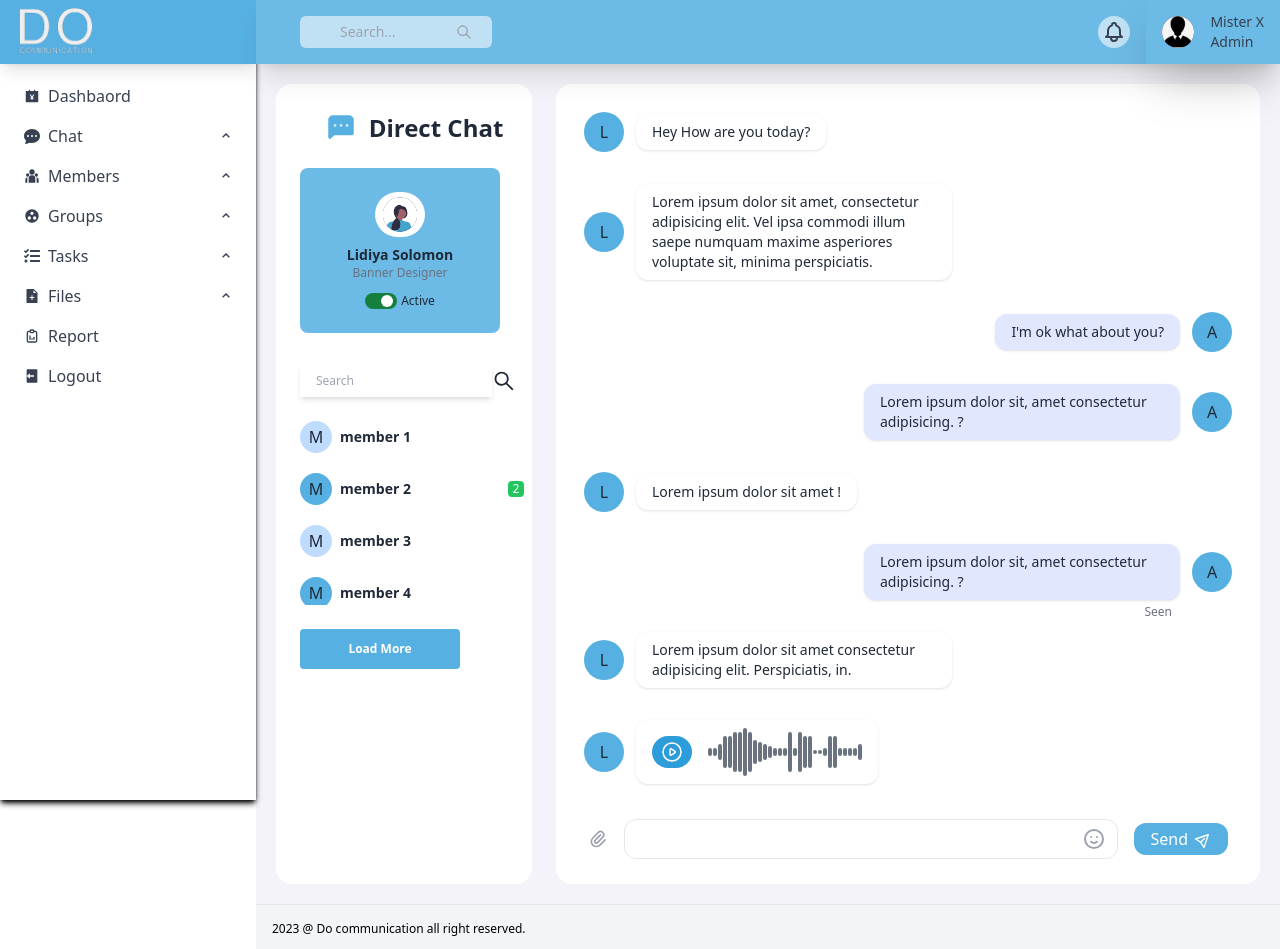
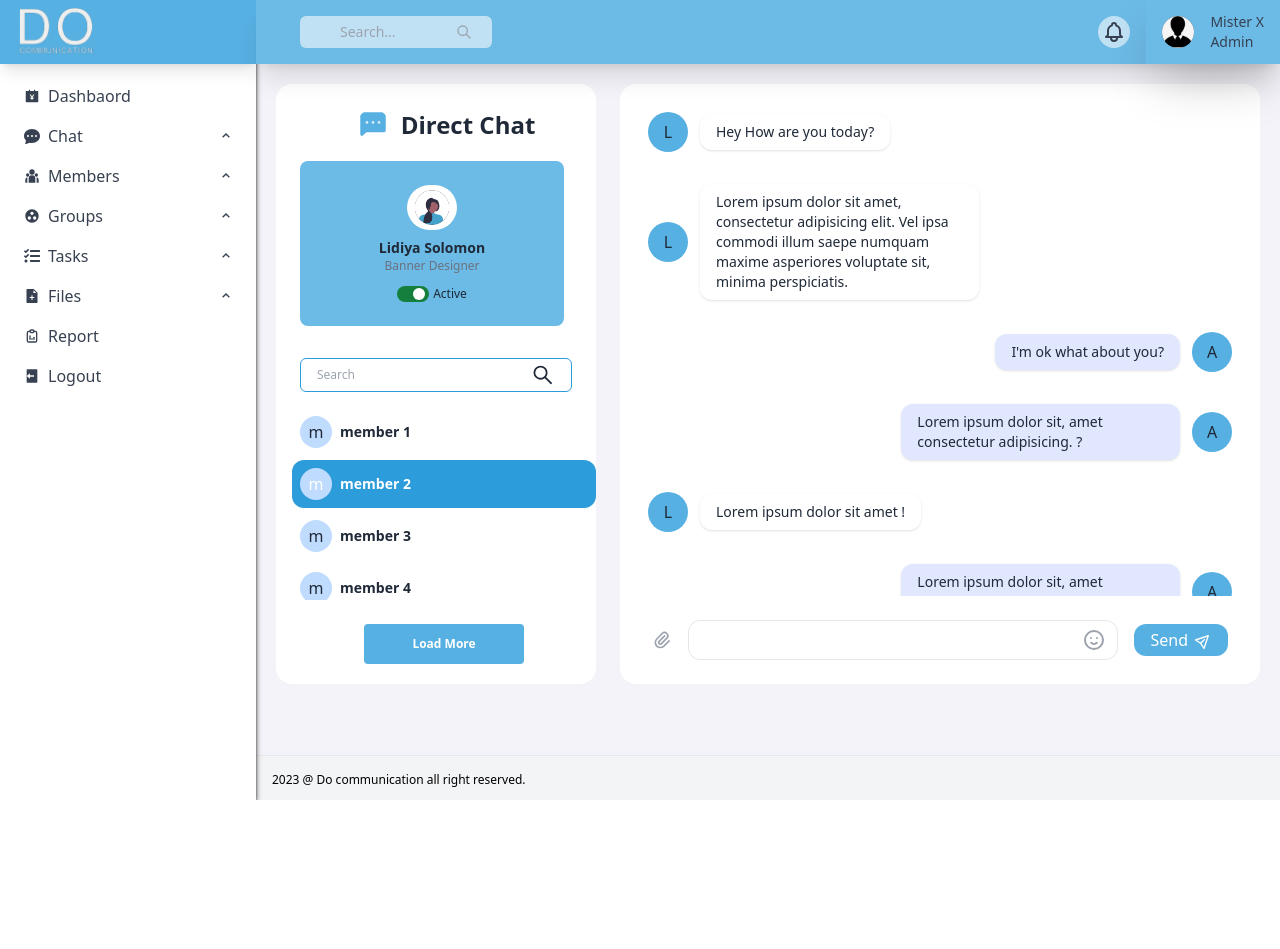
Before and after one commit to do-communication/do-communication, a Next.js app: page /admin/chats/directChat in a window 1280 px wide. After the commit the page ends 800 px from the top, so only its background shows below. Built offline with nearby package versions, Linux system fonts and the light colour scheme.

Commit message:
code refactor

```diff
--- a/src/pages/admin/chats/directChat.jsx
+++ b/src/pages/admin/chats/directChat.jsx
@@ -11,7 +11,7 @@ const DirectChat = () => {
   useEffect(() => {
     const filteredData = allMembers.filter(
       (item) =>
-        item.name && item.name.toLowerCase().includes(search.toLowerCase())
+        item?.name && item?.name.toLowerCase().includes(search.toLowerCase())
     );
 
     if (search) {
@@ -23,21 +23,21 @@ const DirectChat = () => {
   return (
     <AdminLayout>
       {/* <!-- component --> */}
-      <div className="flex h-screen antialiased text-gray-800">
-        <div className="flex flex-row h-full w-full pb-0 overflow-x-hidden">
-          <div className="flex flex-col py-5 pl-6 pr-2   w-64 bg-white   rounded-2xl flex-shrink-0">
-            <div className="flex flex-row items-center justify-center h-12 w-full">
-              <div className="flex items-center justify-center rounded-xl text-primary  h-10 w-10">
+      <div className="flex h-[600px] antialiased text-gray-800">
+        <div className="flex flex-row w-full h-full pb-0 overflow-x-hidden">
+          <div className="flex flex-col flex-shrink-0 py-5 pl-6 pr-2 bg-white w-80 rounded-2xl">
+            <div className="flex flex-row items-center justify-center w-full h-12">
+              <div className="flex items-center justify-center w-10 h-10 rounded-xl text-primary">
                 <img
                   src="/images/chat.png"
                   className="w-8 h-8 bg-transparent rounded-2xl"
                 />
               </div>
-              <div className="ml-2 font-bold text-2xl">Direct Chat</div>
+              <div className="ml-2 text-2xl font-bold">Direct Chat</div>
             </div>
             {/* profile part start */}
-            <div className="flex flex-col items-center bg-light opacity-3 border-gray-200 mt-4 mr-6 py-6 px-4 rounded-lg">
-              <div className="h-50 w-50 rounded-full">
+            <div className="flex flex-col items-center px-4 py-6 mt-4 mr-6 border-gray-200 rounded-lg bg-light opacity-3">
+              <div className="rounded-full h-50 w-50">
                 <img
                   src="/images/pp.png"
                   alt="Avatar"
@@ -46,104 +46,87 @@ const DirectChat = () => {
                   className="rounded-full"
                 />
               </div>
-              <div className="text-sm font-semibold mt-2">Lidiya Solomon</div>
+              <div className="mt-2 text-sm font-semibold">Lidiya Solomon</div>
               <div className="text-xs text-gray-500">Banner Designer</div>
               <div className="flex flex-row items-center mt-3">
-                <div className="flex flex-col justify-center h-4 w-8 bg-green-700 rounded-full">
-                  <div className="h-3 w-3 bg-white rounded-full self-end mr-1"></div>
+                <div className="flex flex-col justify-center w-8 h-4 bg-green-700 rounded-full">
+                  <div className="self-end w-3 h-3 mr-1 bg-white rounded-full"></div>
                 </div>
-                <div className="leading-none ml-1 text-xs">Active</div>
+                <div className="ml-1 text-xs leading-none">Active</div>
               </div>
             </div>
             {/* profile part end */}
             {/* chat list */}
             <div className="flex flex-col mt-8">
               <div className="flex flex-row items-center justify-between text-xs">
-                <div className="flex pr-4 bg-white border-gray-700 rounded-md ">
+                <div className="flex w-full pr-4 mr-4 bg-white border rounded-md border-secondary ">
                   <input
                     type="search"
                     value={search}
                     onChange={(e) => setSearch(e.target.value)}
-                    className="py-2 pl-4  w-48 border-gray-200 shadow-md outline-none"
+                    className="w-11/12 py-2 pl-4 bg-transparent outline-none"
                     placeholder="Search"
                   />
                   <AiOutlineSearch className="w-6 h-auto" />
                 </div>
               </div>
-              <div className="flex flex-col space-y-1 mt-4 -mx-2 h-48 overflow-y-auto">
-                <button className="flex flex-row items-center hover:bg-opacity-25  hover:bg-secondary rounded-xl p-2">
-                  <div className="flex items-center justify-center h-8 w-8 bg-blue-200 rounded-full">
-                    M
+              <div className="flex flex-col h-48 mt-4 -mx-2 space-y-1 overflow-y-auto">
+                {members.length > 0 &&
+                  members.map((member, index) => (
+                    <button
+                      key={index}
+                      className={`flex flex-row items-center p-2  rounded-xl ${
+                        index === 1
+                          ? "bg-secondary text-white"
+                          : "hover:bg-opacity-25 hover:bg-secondary"
+                      }`}
+                    >
+                      <div className="flex items-center justify-center w-8 h-8 bg-blue-200 rounded-full">
+                        {member.name[0]}
+                      </div>
+                      <div className="ml-2 text-sm font-semibold">
+                        {member.name}
+                      </div>
+                    </button>
+                  ))}
+
+                {members.length === 0 && (
+                  <div className="flex flex-row items-center p-2 hover:bg-opacity-25 hover:bg-secondary rounded-xl">
+                    <div className="ml-2 text-sm font-semibold">
+                      No members found
+                    </div>
                   </div>
-                  <div className="ml-2 text-sm font-semibold">
-                    {members[0].name}
-                  </div>
-                </button>
-                <button className="flex flex-row items-center hover:bg-opacity-25 hover:bg-secondary rounded-xl p-2">
-                  <div className="flex items-center justify-center h-8 w-8 bg-primary rounded-full">
-                    M
-                  </div>
-                  <div className="ml-2 text-sm font-semibold">
-                    {members[1].name}
-                  </div>
-                  <div className="flex items-center justify-center ml-auto text-xs text-white bg-green-500 h-4 w-4 rounded leading-none">
-                    2
-                  </div>
-                </button>
-                <button className="flex flex-row items-center hover:bg-opacity-25 hover:bg-secondary rounded-xl p-2">
-                  <div className="flex items-center justify-center h-8 w-8 bg-blue-200 rounded-full">
-                    M
-                  </div>
-                  <div className="ml-2 text-sm font-semibold">
-                    {members[2].name}
-                  </div>
-                </button>
-                <button className="flex flex-row items-center hover:bg-opacity-25 hover:bg-secondary rounded-xl p-2">
-                  <div className="flex items-center justify-center h-8 w-8  bg-primary rounded-full">
-                    M
-                  </div>
-                  <div className="ml-2 text-sm font-semibold">
-                    {members[3].name}
-                  </div>
-                </button>
-                <button className="flex flex-row items-center hover:bg-opacity-25 hover:bg-secondary rounded-xl p-2">
-                  <div className="flex items-center justify-center h-8 w-8 bg-primary rounded-full">
-                    M
-                  </div>
-                  <div className="ml-2 text-sm font-semibold">
-                    {members[4].name}
-                  </div>
-                </button>
+                )}
               </div>
-              <div className="flex flex-row items-center justify-between text-xs mt-6">
-                <button className=" flex items-center justify-center h-10 w-40 bg-primary hover:bg-bold text-white font-bold py-2 px-4 rounded">
+              <div className="flex items-center justify-center mt-6 text-xs">
+                <button className="flex items-center justify-center w-40 h-10 px-4 py-2 font-bold text-white rounded bg-primary hover:bg-bold">
                   Load More
                 </button>
               </div>
             </div>
             {/* chat list end */}
           </div>
-          <div className="flex flex-col flex-auto h-full  ml-6">
-            <div className="flex flex-col flex-auto flex-shrink-0 rounded-2xl bg-white h-full p-4">
-              <div className="flex flex-col h-full overflow-x-auto mb-4">
+          <div className="flex flex-col flex-auto h-full ml-6">
+            <div className="flex flex-col flex-auto flex-shrink-0 h-full p-4 bg-white rounded-2xl">
+              <div className="flex flex-col h-full mb-4 overflow-x-auto">
                 <div className="flex flex-col h-full">
                   <div className="grid grid-cols-12 gap-y-2">
                     <div className="col-start-1 col-end-8 p-3 rounded-lg">
                       <div className="flex flex-row items-center">
-                        <div className="flex items-center justify-center h-10 w-10 rounded-full bg-primary flex-shrink-0">
+                        <div className="flex items-center justify-center flex-shrink-0 w-10 h-10 rounded-full bg-primary">
                           L
                         </div>
-                        <div className="relative ml-3 text-sm bg-white py-2 px-4 shadow rounded-xl">
+                        <div className="relative px-4 py-2 ml-3 text-sm bg-white shadow rounded-xl">
                           <div>Hey How are you today?</div>
                         </div>
                       </div>
                     </div>
                     <div className="col-start-1 col-end-8 p-3 rounded-lg">
                       <div className="flex flex-row items-center">
-                        <div className="flex items-center justify-center h-10 w-10 rounded-full bg-primary flex-shrink-0">
+                        <div className="flex items-center justify-center flex-shrink-0 w-10 h-10 rounded-full bg-primary">
                           L
                         </div>
-                        <div className="relative ml-3 text-sm bg-white py-2 px-4 shadow rounded-xl">
+                        <div className="relative px-4 py-2 ml-3 text-sm bg-white shadow rounded-xl">
                           <div>
                             Lorem ipsum dolor sit amet, consectetur adipisicing
                             elit. Vel ipsa commodi illum saepe numquam maxime
@@ -153,21 +136,21 @@ const DirectChat = () => {
                       </div>
                     </div>
                     <div className="col-start-6 col-end-13 p-3 rounded-lg">
-                      <div className="flex items-center justify-start flex-row-reverse">
-                        <div className="flex items-center justify-center h-10 w-10 rounded-full bg-primary flex-shrink-0">
+                      <div className="flex flex-row-reverse items-center justify-start">
+                        <div className="flex items-center justify-center flex-shrink-0 w-10 h-10 rounded-full bg-primary">
                           A
                         </div>
-                        <div className="relative mr-3 text-sm bg-indigo-100 py-2 px-4 shadow rounded-xl">
+                        <div className="relative px-4 py-2 mr-3 text-sm bg-indigo-100 shadow rounded-xl">
                           <div>I'm ok what about you?</div>
                         </div>
                       </div>
                     </div>
                     <div className="col-start-6 col-end-13 p-3 rounded-lg">
-                      <div className="flex items-center justify-start flex-row-reverse">
-                        <div className="flex items-center justify-center h-10 w-10 rounded-full bg-primary flex-shrink-0">
+                      <div className="flex flex-row-reverse items-center justify-start">
+                        <div className="flex items-center justify-center flex-shrink-0 w-10 h-10 rounded-full bg-primary">
                           A
                         </div>
-                        <div className="relative mr-3 text-sm bg-indigo-100 py-2 px-4 shadow rounded-xl">
+                        <div className="relative px-4 py-2 mr-3 text-sm bg-indigo-100 shadow rounded-xl">
                           <div>
                             Lorem ipsum dolor sit, amet consectetur adipisicing.
                             ?
@@ -177,25 +160,25 @@ const DirectChat = () => {
                     </div>
                     <div className="col-start-1 col-end-8 p-3 rounded-lg">
                       <div className="flex flex-row items-center">
-                        <div className="flex items-center justify-center h-10 w-10 rounded-full bg-primary flex-shrink-0">
+                        <div className="flex items-center justify-center flex-shrink-0 w-10 h-10 rounded-full bg-primary">
                           L
                         </div>
-                        <div className="relative ml-3 text-sm bg-white py-2 px-4 shadow rounded-xl">
+                        <div className="relative px-4 py-2 ml-3 text-sm bg-white shadow rounded-xl">
                           <div>Lorem ipsum dolor sit amet !</div>
                         </div>
                       </div>
                     </div>
                     <div className="col-start-6 col-end-13 p-3 rounded-lg">
-                      <div className="flex items-center justify-start flex-row-reverse">
-                        <div className="flex items-center justify-center h-10 w-10 rounded-full bg-primary flex-shrink-0">
+                      <div className="flex flex-row-reverse items-center justify-start">
+                        <div className="flex items-center justify-center flex-shrink-0 w-10 h-10 rounded-full bg-primary">
                           A
                         </div>
-                        <div className="relative mr-3 text-sm bg-indigo-100 py-2 px-4 shadow rounded-xl">
+                        <div className="relative px-4 py-2 mr-3 text-sm bg-indigo-100 shadow rounded-xl">
                           <div>
                             Lorem ipsum dolor sit, amet consectetur adipisicing.
                             ?
                           </div>
-                          <div className="absolute text-xs bottom-0 right-0 -mb-5 mr-2 text-gray-500">
+                          <div className="absolute bottom-0 right-0 mr-2 -mb-5 text-xs text-gray-500">
                             Seen
                           </div>
                         </div>
@@ -203,10 +186,10 @@ const DirectChat = () => {
                     </div>
                     <div className="col-start-1 col-end-8 p-3 rounded-lg">
                       <div className="flex flex-row items-center">
-                        <div className="flex items-center justify-center h-10 w-10 rounded-full bg-primary flex-shrink-0">
+                        <div className="flex items-center justify-center flex-shrink-0 w-10 h-10 rounded-full bg-primary">
                           L
                         </div>
-                        <div className="relative ml-3 text-sm bg-white py-2 px-4 shadow rounded-xl">
+                        <div className="relative px-4 py-2 ml-3 text-sm bg-white shadow rounded-xl">
                           <div>
                             Lorem ipsum dolor sit amet consectetur adipisicing
                             elit. Perspiciatis, in.
@@ -214,76 +197,10 @@ const DirectChat = () => {
                         </div>
                       </div>
                     </div>
-                    <div className="col-start-1 col-end-8 p-3 rounded-lg">
-                      <div className="flex flex-row items-center">
-                        <div className="flex items-center justify-center h-10 w-10 rounded-full bg-primary flex-shrink-0">
-                          L
-                        </div>
-                        <div className="relative ml-3 text-sm bg-white py-2 px-4 shadow rounded-xl">
-                          <div className="flex flex-row items-center">
-                            <button className="flex items-center justify-center bg-bold hover:primary rounded-full h-8 w-10">
-                              <svg
-                                className="w-6 h-6 text-white"
-                                fill="none"
-                                stroke="currentColor"
-                                viewBox="0 0 24 24"
-                                xmlns="http://www.w3.org/2000/svg"
-                              >
-                                <path
-                                  stroke-linecap="round"
-                                  stroke-linejoin="round"
-                                  stroke-width="1.5"
-                                  d="M14.752 11.168l-3.197-2.132A1 1 0 0010 9.87v4.263a1 1 0 001.555.832l3.197-2.132a1 1 0 000-1.664z"
-                                ></path>
-                                <path
-                                  stroke-linecap="round"
-                                  stroke-linejoin="round"
-                                  stroke-width="1.5"
-                                  d="M21 12a9 9 0 11-18 0 9 9 0 0118 0z"
-                                ></path>
-                              </svg>
-                            </button>
-                            <div className="flex flex-row items-center space-x-px ml-4">
-                              <div className="h-2 w-1 bg-gray-500 rounded-lg"></div>
-                              <div className="h-2 w-1 bg-gray-500 rounded-lg"></div>
-                              <div className="h-4 w-1 bg-gray-500 rounded-lg"></div>
-                              <div className="h-8 w-1 bg-gray-500 rounded-lg"></div>
-                              <div className="h-8 w-1 bg-gray-500 rounded-lg"></div>
-                              <div className="h-10 w-1 bg-gray-500 rounded-lg"></div>
-                              <div className="h-10 w-1 bg-gray-500 rounded-lg"></div>
-                              <div className="h-12 w-1 bg-gray-500 rounded-lg"></div>
-                              <div className="h-10 w-1 bg-gray-500 rounded-lg"></div>
-                              <div className="h-6 w-1 bg-gray-500 rounded-lg"></div>
-                              <div className="h-5 w-1 bg-gray-500 rounded-lg"></div>
-                              <div className="h-4 w-1 bg-gray-500 rounded-lg"></div>
-                              <div className="h-3 w-1 bg-gray-500 rounded-lg"></div>
-                              <div className="h-2 w-1 bg-gray-500 rounded-lg"></div>
-                              <div className="h-2 w-1 bg-gray-500 rounded-lg"></div>
-                              <div className="h-2 w-1 bg-gray-500 rounded-lg"></div>
-                              <div className="h-10 w-1 bg-gray-500 rounded-lg"></div>
-                              <div className="h-2 w-1 bg-gray-500 rounded-lg"></div>
-                              <div className="h-10 w-1 bg-gray-500 rounded-lg"></div>
-                              <div className="h-8 w-1 bg-gray-500 rounded-lg"></div>
-                              <div className="h-8 w-1 bg-gray-500 rounded-lg"></div>
-                              <div className="h-1 w-1 bg-gray-500 rounded-lg"></div>
-                              <div className="h-1 w-1 bg-gray-500 rounded-lg"></div>
-                              <div className="h-2 w-1 bg-gray-500 rounded-lg"></div>
-                              <div className="h-8 w-1 bg-gray-500 rounded-lg"></div>
-                              <div className="h-8 w-1 bg-gray-500 rounded-lg"></div>
-                              <div className="h-2 w-1 bg-gray-500 rounded-lg"></div>
-                              <div className="h-2 w-1 bg-gray-500 rounded-lg"></div>
-                              <div className="h-2 w-1 bg-gray-500 rounded-lg"></div>
-                              <div className="h-2 w-1 bg-gray-500 rounded-lg"></div>
-                              <div className="h-4 w-1 bg-gray-500 rounded-lg"></div>
-                            </div>
-                          </div>
-                        </div>
-                      </div>
-                    </div>
                   </div>
                 </div>
               </div>
-              <div className="flex flex-row items-center h-16 rounded-xl bg-white w-full px-4">
+              <div className="flex flex-row items-center w-full h-16 px-4 bg-white rounded-xl">
                 <div>
                   <button className="flex items-center justify-center text-gray-400 hover:text-gray-600">
                     <svg
@@ -306,9 +223,9 @@ const DirectChat = () => {
                   <div className="relative w-full">
                     <input
                       type="text"
-                      className="flex w-full border rounded-xl focus:outline-none focus:border-indigo-300 pl-4 h-10"
+                      className="flex w-full h-10 pl-4 border rounded-xl focus:outline-none focus:border-indigo-300"
                     />
-                    <button className="absolute flex items-center justify-center h-full w-12 right-0 top-0 text-gray-400 hover:text-gray-600">
+                    <button className="absolute top-0 right-0 flex items-center justify-center w-12 h-full text-gray-400 hover:text-gray-600">
                       <svg
                         className="w-6 h-6"
                         fill="none"
@@ -327,11 +244,11 @@ const DirectChat = () => {
                   </div>
                 </div>
                 <div className="ml-4">
-                  <button className="flex items-center justify-center bg-primary hover:bg-Bold rounded-xl text-white px-4 py-1 flex-shrink-0">
+                  <button className="flex items-center justify-center flex-shrink-0 px-4 py-1 text-white bg-primary hover:bg-Bold rounded-xl">
                     <span>Send</span>
                     <span className="ml-2">
                       <svg
-                        className="w-4 h-4 transform rotate-45 -mt-px"
+                        className="w-4 h-4 -mt-px transform rotate-45"
                         fill="none"
                         stroke="currentColor"
                         viewBox="0 0 24 24"
```
